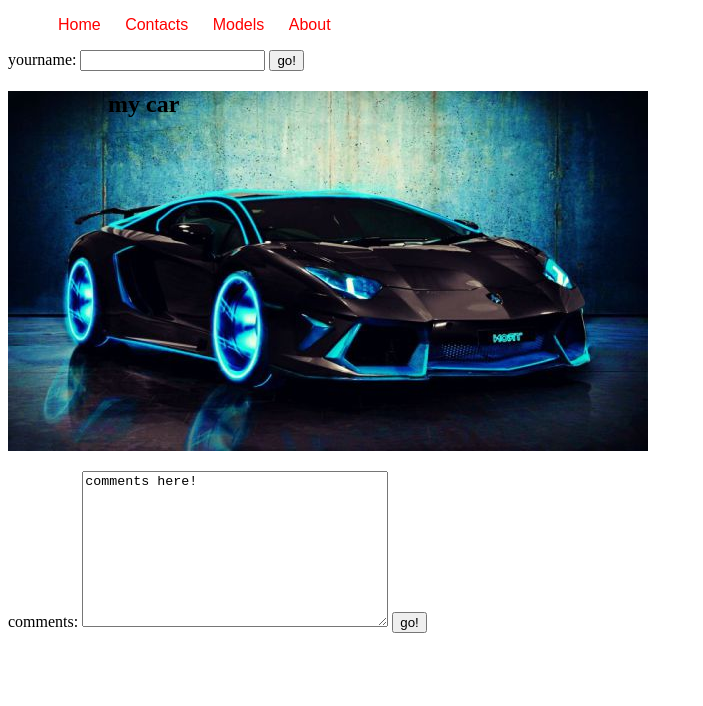
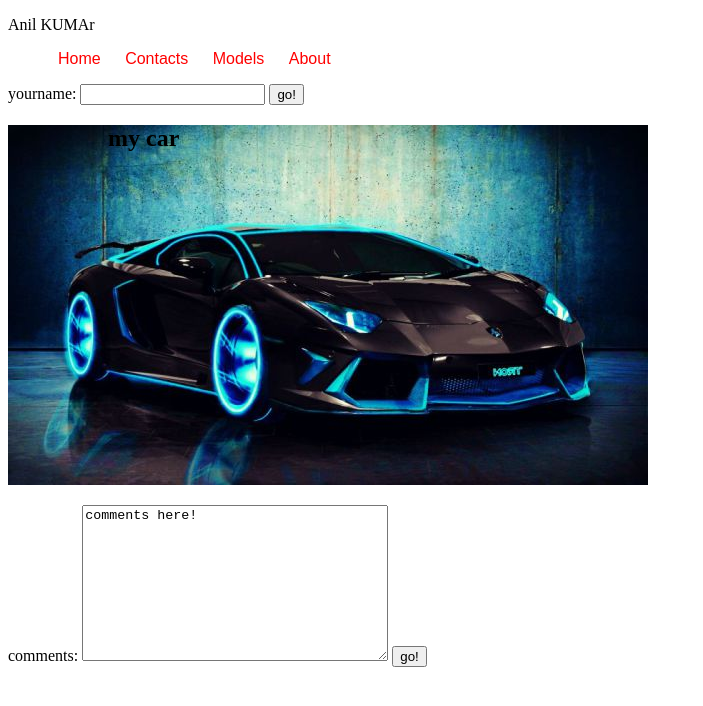
Before and after one commit to anilkumar000/html-demo, a plain HTML site: page index.html in a window 1280 px wide. Shown: the whole page, without its empty margins (0-703 px from the left). Drawn offline with Linux system fonts and the light colour scheme.

Commit message:
html-demo&readme.md

```diff
--- a/index.html
+++ b/index.html
@@ -5,6 +5,7 @@
         <link rel="stylesheet" type="text/css" href="images.css">
     </head>
     <body>
+      <p>Anil KUMAr</p>
     	<ul>
     		<li><a href="#">Home</a></li>
     		<li><a href="#">Contacts</a></li>
```
Also changed, not shown: 1 other file.
